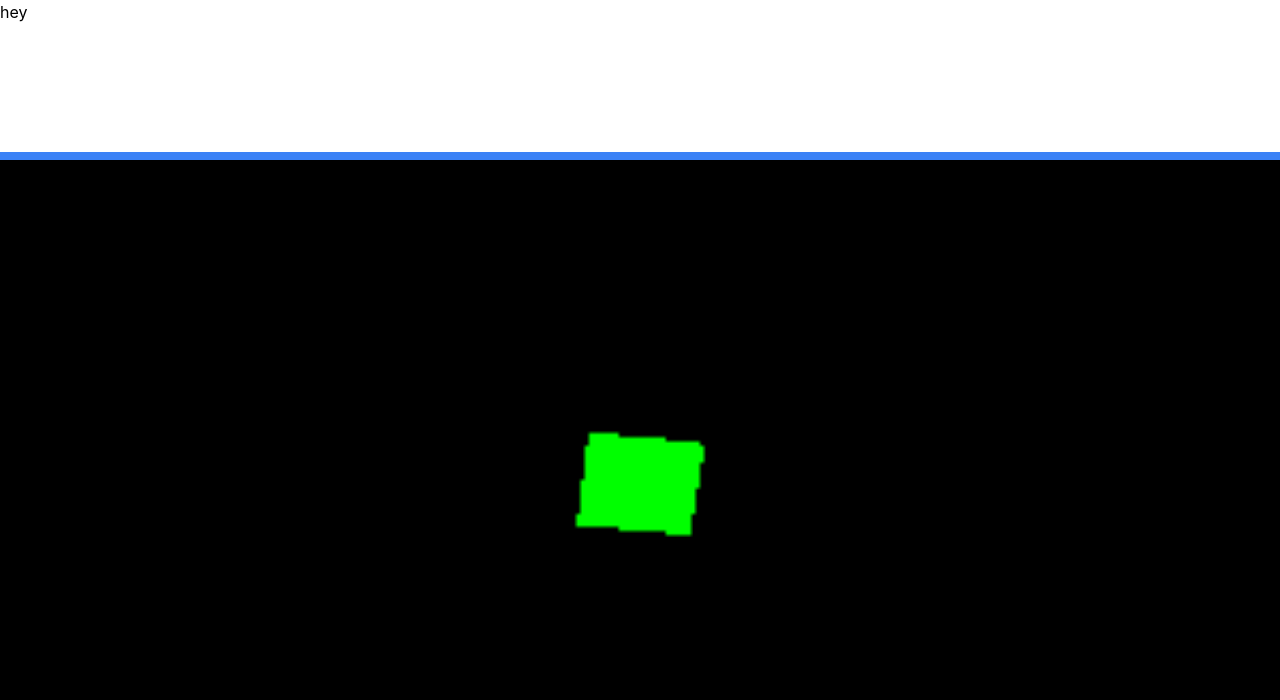
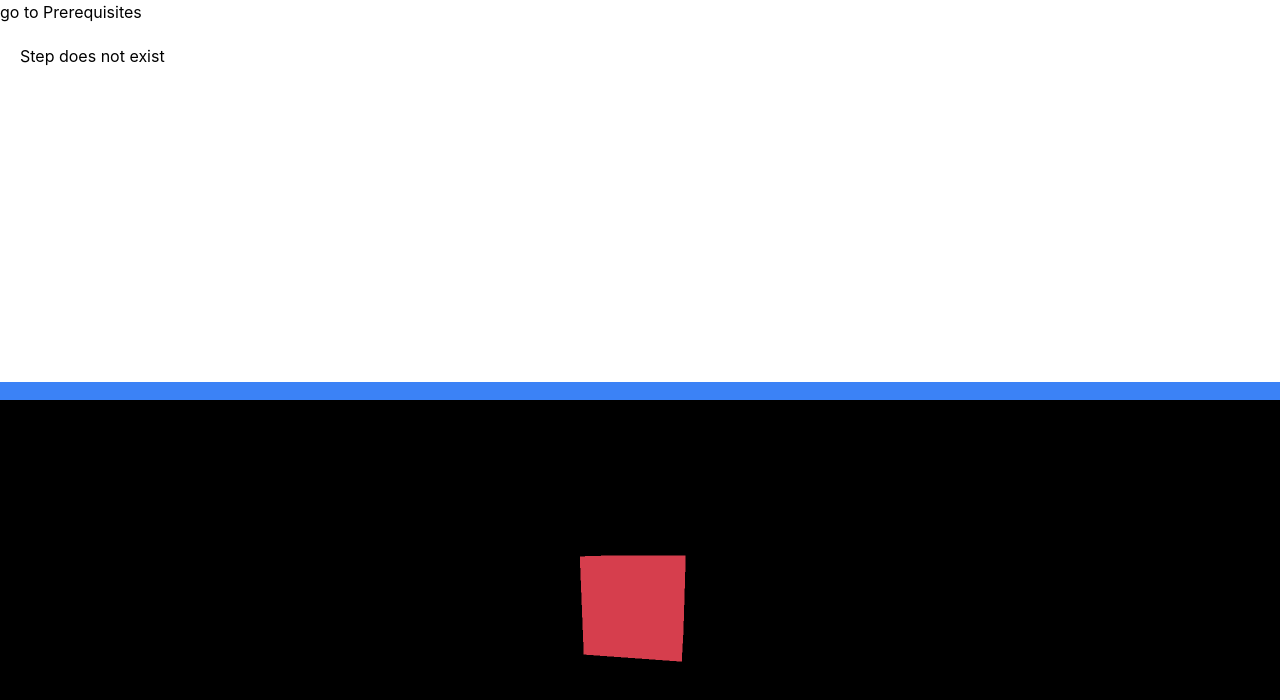
Before and after one commit to Daan-Zwarthoed/three.js_tutorial, a Next.js app: page /tutorial in a window 1280 px wide. Shown: the top 700 px of the page. Built offline with nearby package versions, Linux system fonts and the light colour scheme.

Commit message:
initial commit

```diff
--- a/components/Scene.tsx
+++ b/components/Scene.tsx
@@ -1,41 +1,41 @@
 import Head from "next/head";
-import React, { useEffect } from "react";
+import React, { useContext, useEffect } from "react";
 import * as THREE from "three";
+import AppContext from "../contexts/AppContextProvider";
 type InputProps = {
-  renderer?: any;
+  threeScript: Function;
   cameraType?: THREE.PerspectiveCamera;
   animation?: any;
 };
 
-const Scene: React.FC<InputProps> = ({ renderer }) => {
+const Scene: React.FC<InputProps> = ({ threeScript }) => {
+  const { uiSettings, userScript } = useContext(AppContext);
   useEffect(() => {
-    const scene = new THREE.Scene();
-    const camera = new THREE.PerspectiveCamera(
-      75,
-      window.innerWidth / window.innerHeight,
-      0.1,
-      1000
-    );
-    const canvas = document.getElementById("canvas");
-    if (!canvas) return;
-    const renderer = new THREE.WebGLRenderer({ canvas });
+    threeScript();
+  }, []);
 
-    const geometry = new THREE.BoxGeometry(1, 1, 1);
-    const material = new THREE.MeshBasicMaterial({ color: 0x00ff00 });
-    const cube = new THREE.Mesh(geometry, material);
-    scene.add(cube);
-    camera.position.z = 5;
-
-    function animate() {
-      cube.rotation.x += 0.01;
-      cube.rotation.y += 0.01;
-      requestAnimationFrame(animate);
-      renderer.render(scene, camera);
-    }
-    animate();
-  });
-
-  return <canvas id="canvas" className="w-full"></canvas>;
+  return (
+    <div
+      className="bg-black max-h-full overflow-hidden"
+      style={{
+        height:
+          uiSettings && uiSettings.canvasSize
+            ? uiSettings.canvasSize + "px"
+            : "50%",
+      }}
+    >
+      <canvas
+        id="canvas"
+        style={{
+          height:
+            uiSettings && uiSettings.canvasSize
+              ? uiSettings.canvasSize + "px"
+              : "100%",
+        }}
+        className="object-contain mx-auto max-w-full max-h-full"
+      ></canvas>
+    </div>
+  );
 };
 
 export default Scene;
--- /dev/null
+++ b/components/global/CodeBlock.tsx
@@ -0,0 +1,38 @@
+import Head from "next/head";
+import React, { useContext, useEffect } from "react";
+import * as THREE from "three";
+import AppContext from "../../contexts/AppContextProvider";
+type Props = {
+  pageFunction?: any;
+  showBefore?: any;
+  showAfter?: any;
+  children?: any;
+};
+const CodeBlock: React.FC<Props> = ({ showBefore, showAfter }) => {
+  const { setUserScript } = useContext(AppContext);
+
+  let timeout: NodeJS.Timeout | null = null;
+  const handleChange = (event: any) => {
+    if (timeout) clearTimeout(timeout);
+    timeout = setTimeout(() => {
+      setUserScript(event.target.value);
+    }, 500);
+  };
+  return (
+    <div>
+      <pre className="flex flex-col">
+        {showBefore}
+        <input
+          type="text"
+          name="codeblock"
+          id="codeblock"
+          className="bg-blue-200"
+          onChange={(event) => handleChange(event)}
+        />
+        {showAfter}
+      </pre>
+    </div>
+  );
+};
+
+export default CodeBlock;
--- /dev/null
+++ b/components/tutorialHelpers/Resizable.tsx
@@ -0,0 +1,67 @@
+import Head from "next/head";
+import React, { useContext, useEffect } from "react";
+import * as THREE from "three";
+import Router from "next/router";
+
+import AppContext from "../../contexts/AppContextProvider";
+type InputProps = {
+  children?: any;
+};
+
+const Resizable: React.FC<InputProps> = ({ children }) => {
+  const { setUiSettings } = useContext(AppContext);
+
+  let initialPos: number | null = null;
+  let initialSize: number | null = null;
+
+  const initial = (event: any) => {
+    const resizable = document.getElementById("Resizable");
+    if (!resizable) return;
+    initialPos = event.clientY;
+    initialSize = resizable.clientHeight;
+  };
+
+  const resize = (event: any) => {
+    const resizable = document.getElementById("Resizable");
+    const canvas = document.getElementById("canvas");
+
+    if (!resizable || !canvas || !initialSize || !initialPos || !event.clientY)
+      return;
+    resizable.style.height = `${initialSize + (event.clientY - initialPos)}px`;
+    canvas.style.height = `${window.innerHeight - resizable.offsetHeight}px`;
+    canvas.parentElement!.style.height = `${
+      window.innerHeight - resizable.offsetHeight
+    }px`;
+  };
+
+  const calucluateCanvasSize = (event: any) => {
+    const resizable = document.getElementById("Resizable");
+    if (!resizable) return;
+    initialPos = event.clientY;
+    initialSize = resizable.offsetHeight;
+    setUiSettings({ canvasSize: window.innerHeight - resizable.offsetHeight });
+  };
+
+  return (
+    <div id="Resizable" className="flex flex-col h-1/2">
+      <div
+        onClick={() => {
+          Router.query.step = "Prerequisites";
+          Router.push(Router);
+        }}
+      >
+        go to Prerequisites
+      </div>
+      <div className="flex w-full h-full p-5">{children}</div>
+      <div
+        className="flex w-full h-[20px] cursor-row-resize bg-blue-500"
+        draggable="true"
+        onDragStart={(event) => initial(event)}
+        onDrag={(event) => resize(event)}
+        onDragEnd={(event) => calucluateCanvasSize(event)}
+      ></div>
+    </div>
+  );
+};
+
+export default Resizable;
--- /dev/null
+++ b/components/tutorialSteps/PageDoesNotExist.tsx
@@ -0,0 +1,18 @@
+import Head from "next/head";
+import React, { useContext, useEffect } from "react";
+import * as THREE from "three";
+type InputProps = {
+  renderer?: any;
+  cameraType?: THREE.PerspectiveCamera;
+  animation?: any;
+};
+
+const PageDoesNotExist: React.FC<InputProps> = ({ renderer }) => {
+  return (
+    <>
+      <h2>Tutorial step does not exist</h2>
+    </>
+  );
+};
+
+export default PageDoesNotExist;
--- /dev/null
+++ b/components/tutorialSteps/Prerequisites.tsx
@@ -0,0 +1,64 @@
+import Head from "next/head";
+import React, { useContext, useEffect } from "react";
+import * as THREE from "three";
+import CodeBlock from "../global/CodeBlock";
+type InputProps = {
+  renderer?: any;
+  cameraType?: THREE.PerspectiveCamera;
+  animation?: any;
+};
+
+const showBefore = `const canvas = document.getElementById("canvas");
+if (!canvas) return;
+const renderer = new THREE.WebGLRenderer({ canvas });
+renderer.setSize(window.innerWidth, window.innerHeight);`;
+
+const showAfter = `function animate() {
+  requestAnimationFrame(animate);
+  renderer.render(scene, camera);
+  cube.rotation.x += 0.01;
+  cube.rotation.y += 0.01;
+}`;
+
+export const pageFunction = () => {
+  const scene = new THREE.Scene();
+  const camera = new THREE.PerspectiveCamera(
+    75,
+    window.innerWidth / window.innerHeight,
+    0.1,
+    2000
+  );
+  camera.position.z = 30;
+  const canvas = document.getElementById("canvas");
+
+  if (!canvas) return;
+
+  const renderer = new THREE.WebGLRenderer({ canvas });
+  renderer.setSize(window.innerWidth, window.innerHeight);
+
+  const geometry = new THREE.BoxGeometry(10, 10, 10);
+  const material = new THREE.MeshBasicMaterial({ color: "#d63e4d" });
+  const cube = new THREE.Mesh(geometry, material);
+  scene.add(cube);
+
+  function animate() {
+    requestAnimationFrame(animate);
+    renderer.render(scene, camera);
+    cube.rotation.x += 0.01;
+    cube.rotation.y += 0.01;
+  }
+  animate();
+};
+
+const Prerequisites: React.FC<InputProps> = () => {
+  return (
+    <div className="flex flex-col">
+      <h2>What do you need before starting this three.js adventure?</h2>
+      <CodeBlock showBefore={showBefore} showAfter={showAfter}>
+        <input className="bg-blue-200 flex" type="text" />
+      </CodeBlock>
+    </div>
+  );
+};
+
+export default Prerequisites;
--- a/contexts/AppContextProvider.tsx
+++ b/contexts/AppContextProvider.tsx
@@ -1,12 +1,22 @@
 import React from "react";
-const AppContext = React.createContext<any>(false);
+const AppContext = React.createContext<any>(null);
 
+type UiSettings = {
+  landscape: boolean;
+  canvasSize: number;
+};
+export const AppContextProvider = ({ children }: any) => {
+  const [userScript, setUserScript] = React.useState<string | null>(null);
+  const [uiSettings, setUiSettings] = React.useState<UiSettings | null>(null);
 
-export const AppContextProvider = ({ children }: any) => {
-    const [appState, setAppState] = React.useState<boolean>(false);
   return (
     <AppContext.Provider
-            value={{ appState, setAppState }}
+      value={{
+        userScript,
+        setUserScript,
+        uiSettings,
+        setUiSettings,
+      }}
     >
       {children}
     </AppContext.Provider>
--- a/pages/_document.tsx
+++ b/pages/_document.tsx
@@ -15,6 +15,10 @@ class MyDocument extends Document {
             content="LSTs8QeH8NN_53baxbUawo7HnGOOnKY0vcYj8GHZLDA"
           />
           <link rel="icon" href="/favicon.ico" />
+          <meta
+            name="viewport"
+            content="width=device-width, user-scalable=no, minimum-scale=1.0, maximum-scale=1.0"
+          ></meta>
         </Head>
         <body className="overflow-x-hidden w-screen min-h-screen">
           <Main />
--- a/pages/tutorial.tsx
+++ b/pages/tutorial.tsx
@@ -2,33 +2,31 @@ import Head from "next/head";
 import * as THREE from "three";
 import Router from "next/router";
 const scene = new THREE.Scene();
-import React, { useEffect, useState } from "react";
+import React, { useContext, useEffect, useState } from "react";
 import Scene from "../components/Scene";
+import Resizable from "../components/tutorialHelpers/Resizable";
+import Prerequisites, {
+  pageFunction,
+} from "../components/tutorialSteps/Prerequisites";
+import AppContext from "../contexts/AppContextProvider";
+
 const Tutorial = () => {
-  //   const [initialPos, setInitialPos] = useState<number | null>(null);
-  //   const [initialSize, setInitialSize] = useState<number | null>(null);
-  let initialPos: number | null = null;
-  let initialSize: number | null = null;
+  const [stepIndex, setStepIndex] = useState<number>(-1);
+  const stepList = [
+    {
+      id: "Prerequisites",
+      element: <Prerequisites></Prerequisites>,
+      threeScript: pageFunction,
+    },
+  ];
+  // eslint-disable-next-line react-hooks/exhaustive-deps
+  useEffect(() => {
+    const routerStepIndex = stepList.findIndex(
+      (item) => item.id === Router.query.step
+    );
 
-  const initial = (e: any) => {
-    let resizable = document.getElementById("Resizable");
-    if (!resizable) return;
-    initialPos = e.clientY;
-    initialSize = resizable.offsetHeight;
-    console.log("test1");
-
-    // let canvas = document.getElementById("canvas");
-    // canvas!.style.height = "400px";
-  };
-
-  const resize = (e: any) => {
-    console.log("test");
-
-    let resizable = document.getElementById("Resizable");
-    if (!resizable || !initialSize || !initialPos) return;
-    resizable.style.height = `${initialSize + (e.clientY - initialPos)}px`;
-  };
-
+    if (routerStepIndex !== stepIndex) setStepIndex(routerStepIndex);
+  });
   return (
     <>
       <Head>
@@ -36,16 +34,12 @@ const Tutorial = () => {
         <meta name="description" content="Generated by create next app" />
         <link rel="icon" href="/favicon.ico" />
       </Head>
-      <div className="flex h-screen flex tablet:flex-col">
-        <div id="Resizable" className="flex w-full h-full">
-          hey
-        </div>
-        <div
-          className="flex w-full h-10 bg-blue-500"
-          onDragStart={(event) => initial(event)}
-          onDrag={(event) => resize(event)}
-        ></div>
-        <Scene></Scene>
+      <div className="h-screen max-h-screen">
+        <Resizable>
+          {stepList[stepIndex] && stepList[stepIndex].element}
+          {!stepList[stepIndex] && "Step does not exist"}
+        </Resizable>
+        <Scene threeScript={pageFunction}></Scene>
       </div>
     </>
   );
```
Also changed, not shown: 1 other file (tests, documents, lock files or other folders). Lines whose indentation alone changed are shown as unchanged.
